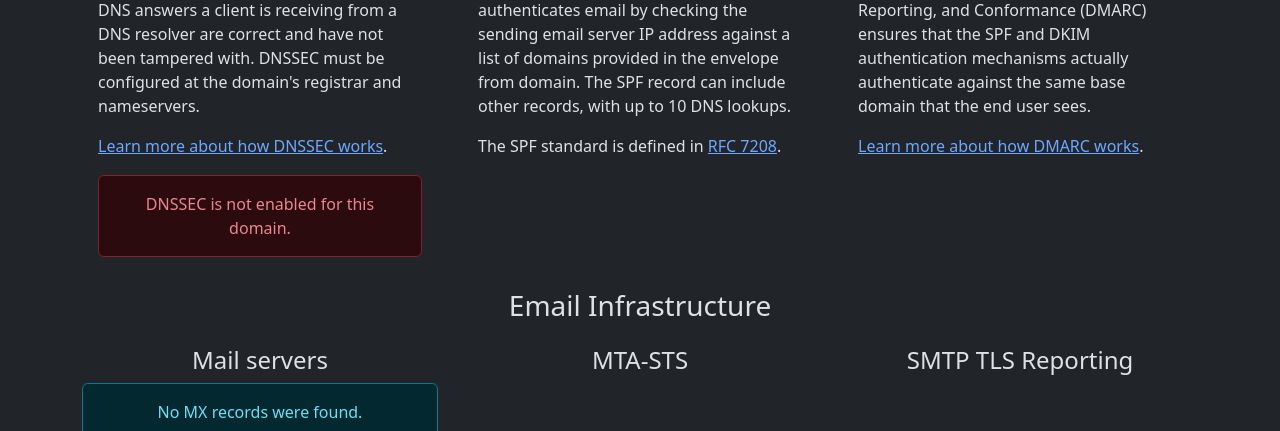
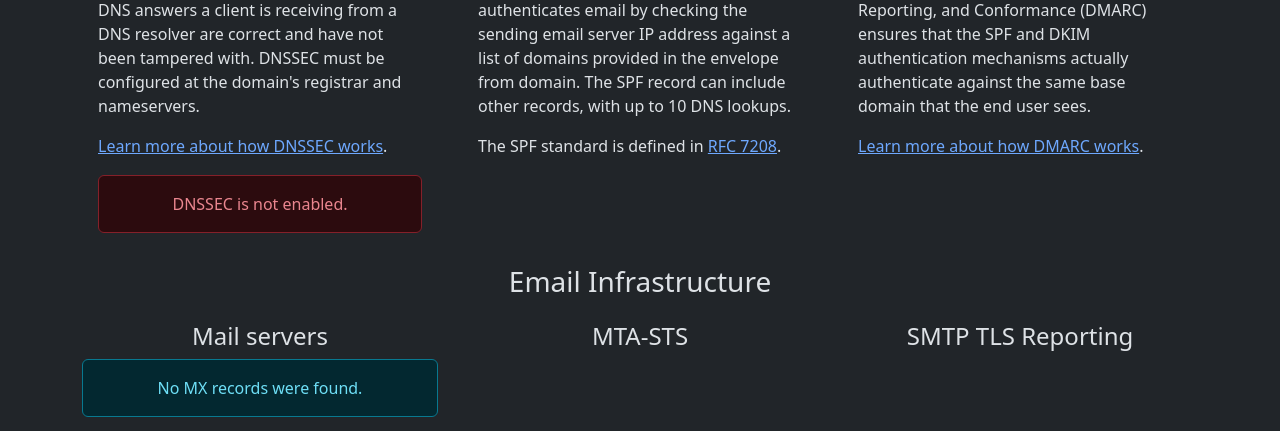
Before and after one commit to domainaware/checkdmarc-web-frontend, a Flask app: template templates/domain.html.jinja in a window 1280 px wide. Shown: the part 144-575 px from the top of the page. Run offline with Flask 3, Linux system fonts and the light colour scheme; the template is opened without the code that fills it, so the values that code supplies are empty; parts of the project's set-up code (start-up, migrations or seed data) failed here and were passed over.

Commit message:
Shorten DNSSEC message

```diff
--- a/templates/domain.html.jinja
+++ b/templates/domain.html.jinja
@@ -48,11 +48,11 @@
 
           {% if results.dnssec %}
           <div class="alert alert-success text-center mb-3" role="alert">
-            DNSSEC is enabled for this domain.
+            DNSSEC is enabled.
           </div>
           {% else %}
           <div class="alert alert-danger text-center mb-3" role="alert">
-            DNSSEC is not enabled for this domain.
+            DNSSEC is not enabled.
           </div>
           {% endif %}
         </div>  <!-- End padded wrapper -->
```
